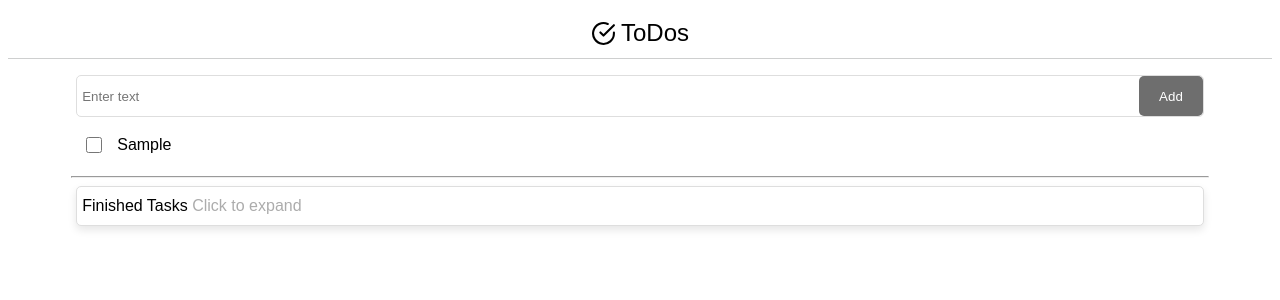
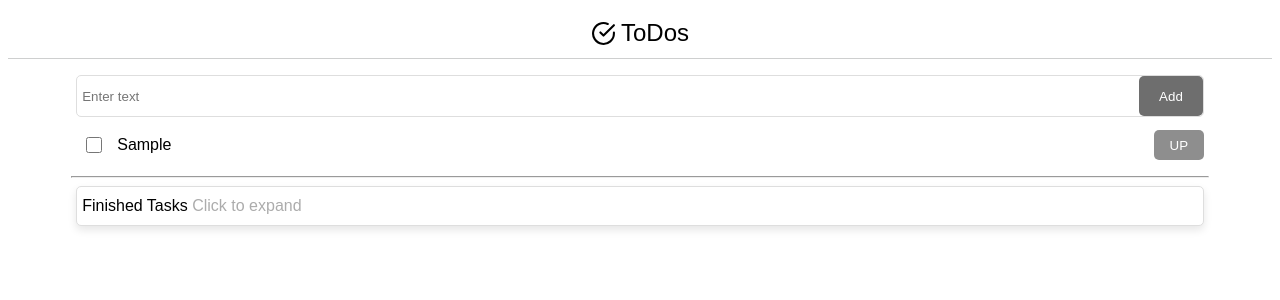
Before and after one commit to subbu-koppula/ToDo, a React (Vite) app: page / in a window 1280 px wide. Both pictures are taken after typing "Sample" into the empty fields and a click on the button "Add". Shown: the top 300 px of the page. Built offline with nearby package versions, Linux system fonts and the light colour scheme.

Commit message:
Added All ToDo related components into a seperate folder.

```diff
--- a/src/App.jsx
+++ b/src/App.jsx
@@ -1,5 +1,5 @@
 import { useState } from 'react'
-import ToDo from './ToDo.jsx'
+import ToDo from './ToDo/ToDo.jsx'
 import Header from './Header.jsx'
 import './App.css'
 
--- a/src/Card.jsx
+++ b/src/ToDo/Card.jsx
@@ -27,7 +27,11 @@ function Card(props) {
                 />
                 <label htmlFor={`checkbox-${props.id}`} className='details-title'>{props.title}</label>
             </div>
-            {props.done ? <button className="card-button" onClick={Delete}>Delete</button> : null}
+            {props.done ?
+                <button className="card-button" onClick={Delete}>Delete</button>
+                :
+                <button className='card-button'>UP</button>
+            }
         </div>
 
         // ) : null
--- a/src/ToDo.jsx
+++ b/src/ToDo/ToDo.jsx
@@ -20,9 +20,6 @@ function ToDo(props) {
     useEffect(()=>{
         localStorage.setItem('Todos', JSON.stringify(Todos));
     },[Todos]);
-
-
-
 
     function handleDone(passedId){
         //This function takes an ID and then iterates through the Todos array.
```
Also changed, not shown: src/ToDo/Card.css (renamed from src/Card.css), src/ToDo/FinishedCard.jsx (renamed from src/FinishedCard.jsx), src/ToDo/InputBox.css (renamed from src/InputBox.css), src/ToDo/InputBox.jsx (renamed from src/InputBox.jsx), src/ToDo/ToDo.css (renamed from src/ToDo.css).
